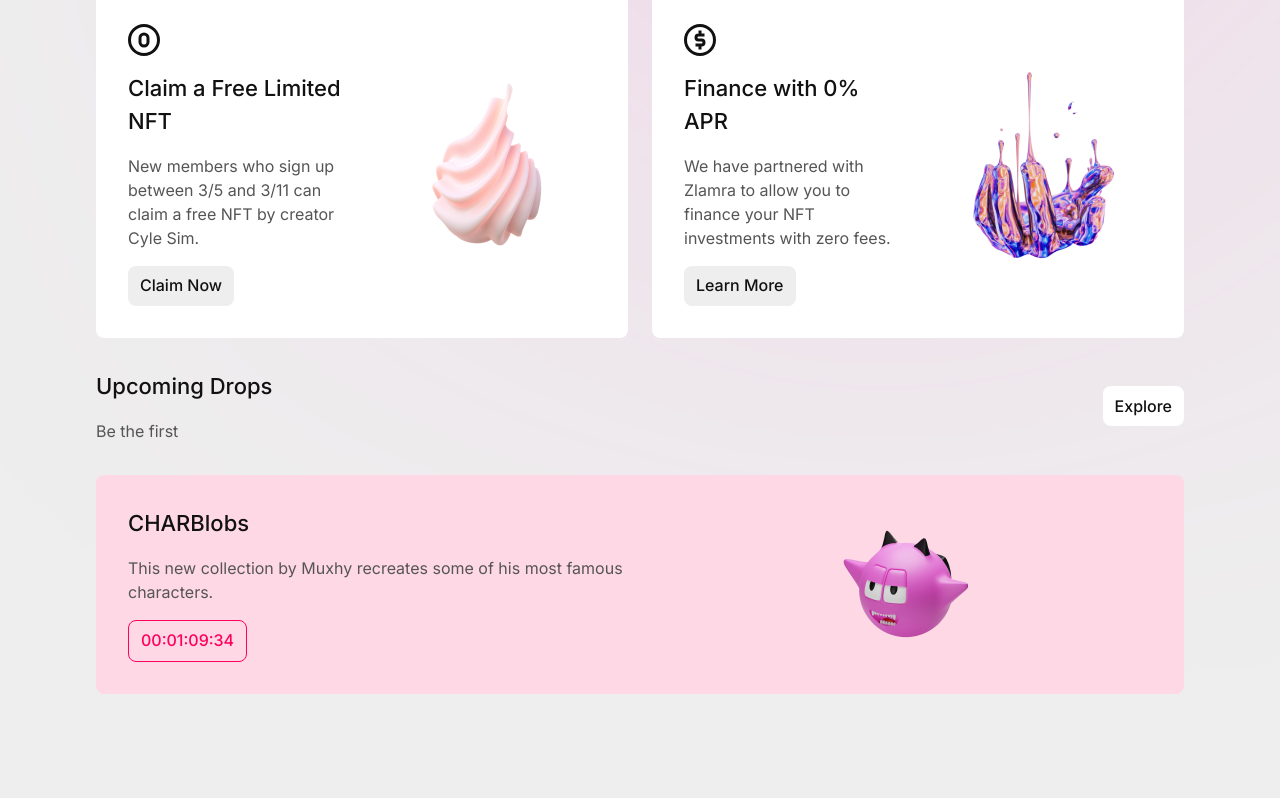
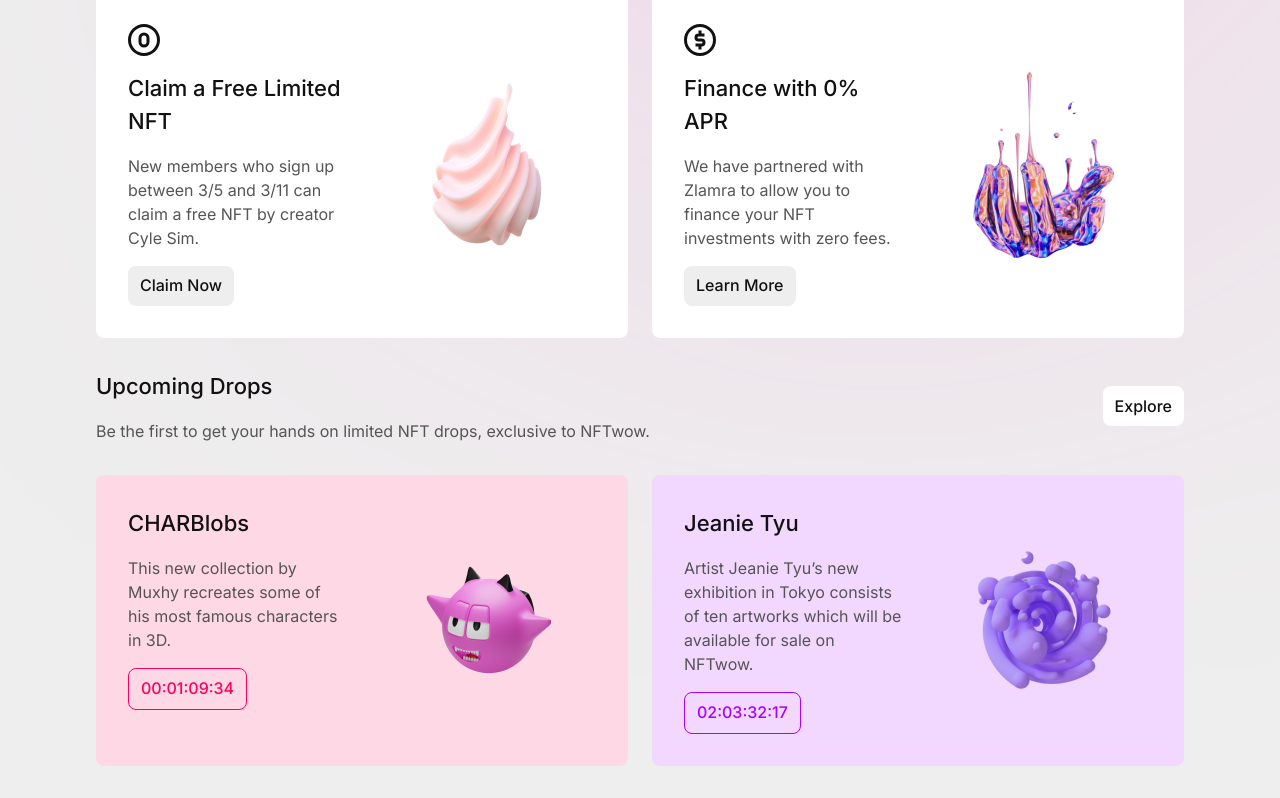
Before and after one commit to gbertl/nftwow, a plain HTML site: page index.html in a window 1280 px wide. Shown: the part 762-1560 px from the top of the page. Before the commit the page ends 1488 px from the top, so only its background shows below. Drawn offline with Linux system fonts and the light colour scheme.

Commit message:
add upcoming section for desktop

```diff
--- a/index.html
+++ b/index.html
@@ -158,17 +158,21 @@
         <div class="section-heading">
           <div>
             <h2>Upcoming Drops</h2>
-            <p>Be the first</p>
+            <p>
+              Be the first to get your hands on limited NFT drops, exclusive to
+              NFTwow.
+            </p>
           </div>
           <button class="btn btn-secondary">Explore</button>
         </div>
 
-        <div class="intro-card intro-card--upcoming-1">
+        <div class="intro-cards-wrapper">
+          <div class="intro-card intro-card-upcoming intro-card-upcoming--1">
             <div class="intro-card__body">
               <h2>CHARBlobs</h2>
               <p>
                 This new collection by Muxhy recreates some of his most famous
-              characters.
+                characters in 3D.
               </p>
               <button class="btn btn-light intro-card__button">
                 00:01:09:34
@@ -180,6 +184,24 @@
               class="intro-card__img"
             />
           </div>
+          <div class="intro-card intro-card-upcoming intro-card-upcoming--2">
+            <div class="intro-card__body">
+              <h2>Jeanie Tyu</h2>
+              <p>
+                Artist Jeanie Tyu’s new exhibition in Tokyo consists of ten
+                artworks which will be available for sale on NFTwow.
+              </p>
+              <button class="btn btn-light intro-card__button">
+                02:03:32:17
+              </button>
+            </div>
+            <img
+              src="images/upcoming/showcase-2.png"
+              alt="Showcase 2"
+              class="intro-card__img"
+            />
+          </div>
+        </div>
       </div>
     </section>
 
--- a/scss/components/_upcoming.scss
+++ b/scss/components/_upcoming.scss
@@ -1,9 +1,19 @@
-.intro-card--upcoming-1 {
-  background: #ffd8e6;
+.intro-card-upcoming {
+  background: var(--bg-color);
 
   .intro-card__button {
-    color: #ff005c;
-    border: 1px solid #ff005c;
+    color: var(--text-color);
+    border: 1px solid var(--text-color);
     background: none;
   }
+
+  &--1 {
+    --bg-color: #ffd8e6;
+    --text-color: #ff005c;
+  }
+
+  &--2 {
+    --bg-color: #f2d8ff;
+    --text-color: #aa00ff;
+  }
 }
```
Also changed, not shown: images/upcoming/showcase-2.png (added), style.css, 1 other file. Lines whose indentation alone changed are shown as unchanged.
